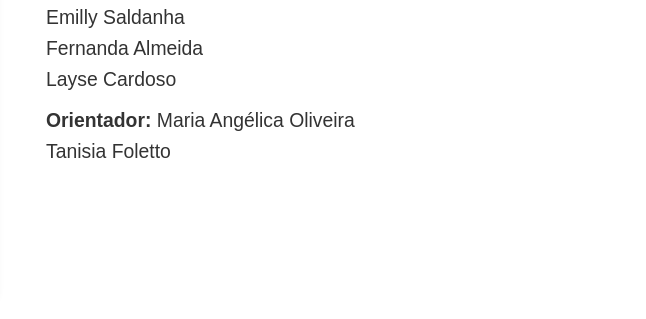
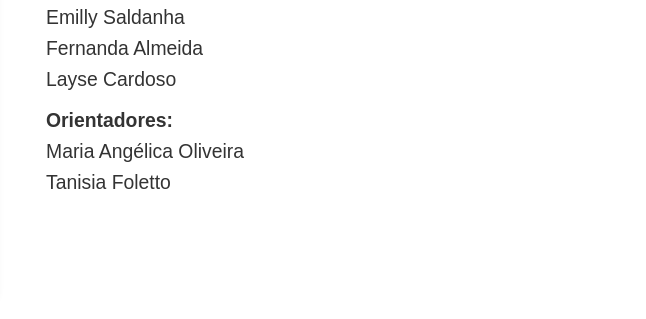
Before and after one commit to anaaimi/Feira-de-Ciencias, a plain HTML site: page projetos/moradia.html in a window 1280 px wide. Shown: the part 1171-1490 px from the top of the page, 634-1280 px from the left. Drawn offline with nearby package versions, Linux system fonts and the light colour scheme.

```diff
--- a/projetos/moradia.html
+++ b/projetos/moradia.html
@@ -43,7 +43,7 @@
       <div class="info-grupo">
         <div class="texto-info">
           <p><strong>Participantes: </strong><br>Emilly Saldanha<br>Fernanda Almeida<br>Layse Cardoso</p>
-          <p><strong>Orientador: </strong>Maria Angélica Oliveira<br>Tanisia Foletto</p>
+          <p><strong>Orientadores: </strong><br>Maria Angélica Oliveira<br>Tanisia Foletto</p>
         </div>
       </div>
     </section>
```
Also changed, not shown: projetos/ondas.html (+1 -1 lines), img/img-trabalhos/ondas.JPEG.
